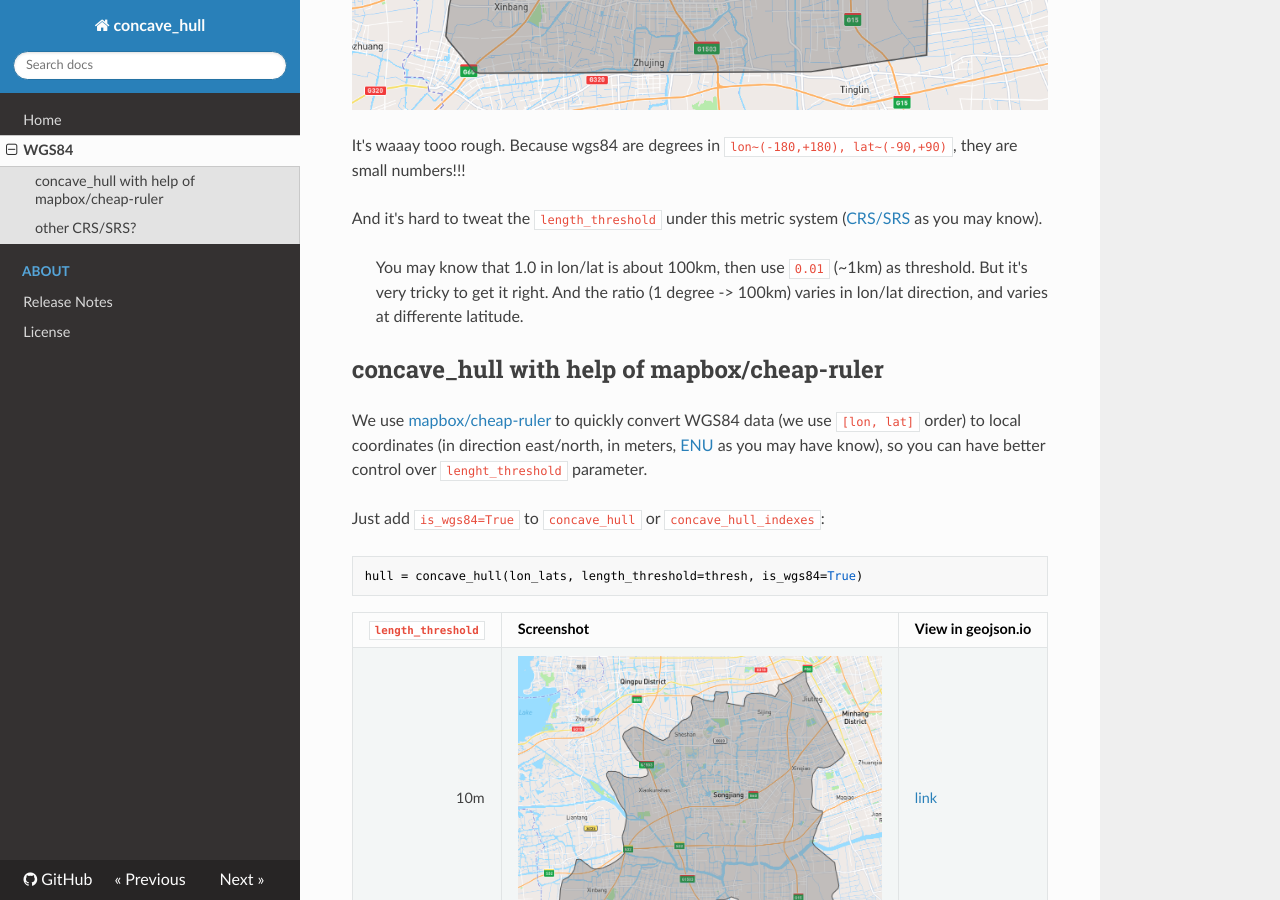
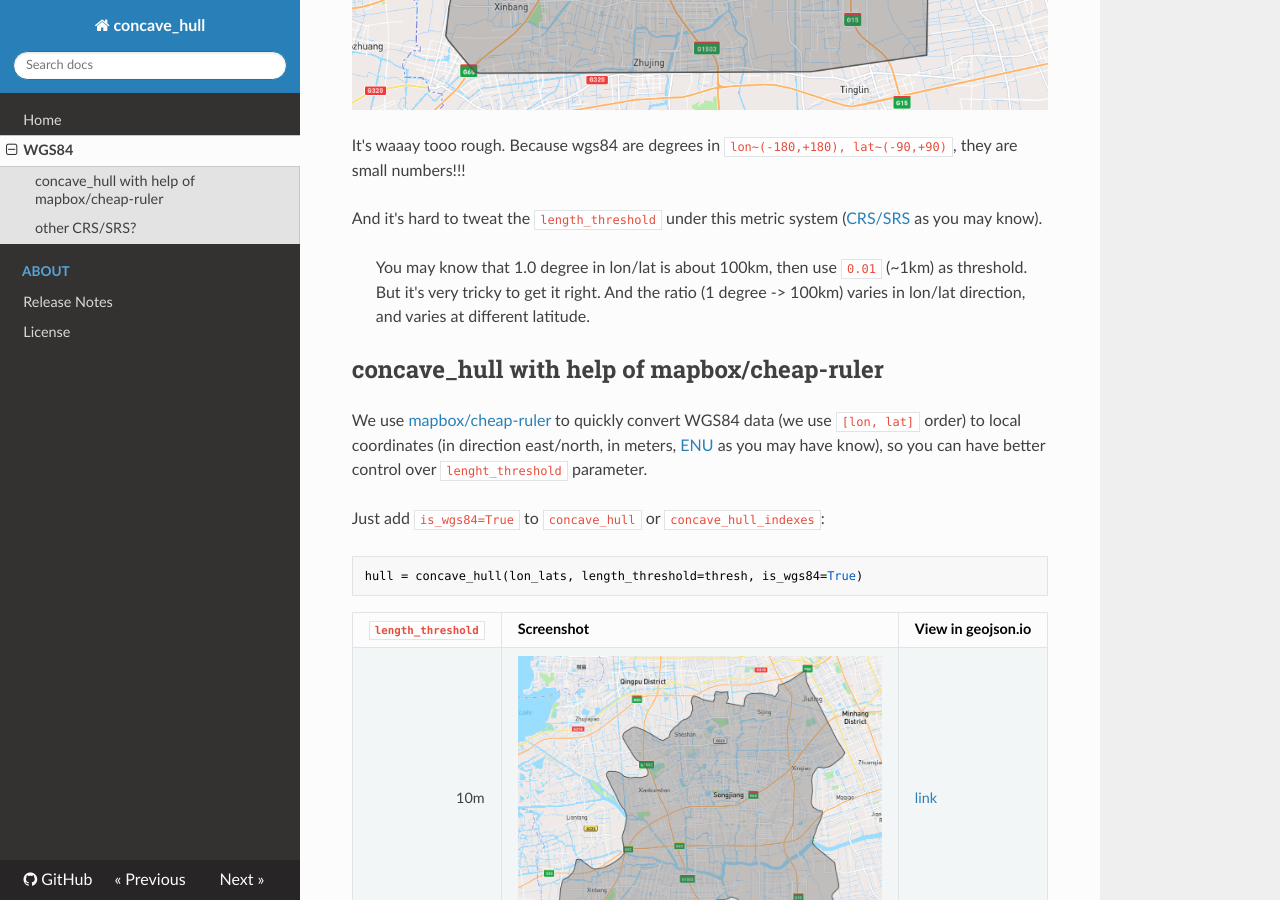
Before and after one commit to cubao/concave_hull, an MkDocs documentation site: the page built from docs/wgs84.md, in a window 1280 px wide and 900 px high, scrolled down 1253 px. Built offline with MkDocs 1.6.1, drawn with Linux system fonts in a browser that asks for light colours; nearby versions of some CDN libraries; some of the changed text lies outside the part shown.

Commit message:
MISC updates (#16)
* fix

* fix typo

* update

```diff
--- a/docs/wgs84.md
+++ b/docs/wgs84.md
@@ -14,9 +14,9 @@ It's waaay tooo rough. Because wgs84 are degrees in `lon~(-180,+180), lat~(-90,+
 
 And it's hard to tweat the `length_threshold` under this metric system ([CRS/SRS](https://en.wikipedia.org/wiki/Spatial_reference_system) as you may know).
 
->   You may know that 1.0 in lon/lat is about 100km, then use `0.01` (~1km) as threshold.
+>   You may know that 1.0 degree in lon/lat is about 100km, then use `0.01` (~1km) as threshold.
 >   But it's very tricky to get it right.
->   And the ratio (1 degree -> 100km) varies in lon/lat direction, and varies at differente latitude.
+>   And the ratio (1 degree -> 100km) varies in lon/lat direction, and varies at different latitude.
 
 ## concave_hull with help of mapbox/cheap-ruler
 
```
Also changed, not shown: other parts of docs/wgs84.md (+1 -1 lines), 1 other file.
